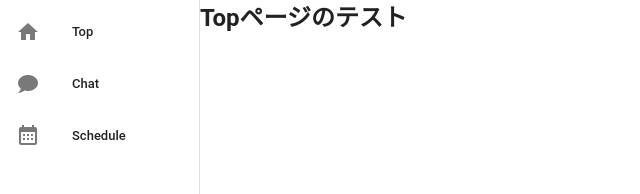
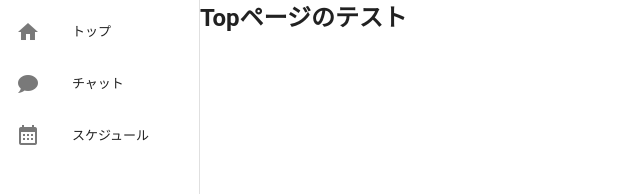
Before and after one commit to Somahc/my-chatbot, a Vue app in the folder my-chatbot/: page / in a window 1280 px wide. Shown: the top 194 px of the page, without its empty margins (0-640 px from the left). Built offline with nearby package versions, Linux system fonts and the light colour scheme; what v-calendar would draw is missing.

Commit message:
サイドバーを日本語に変更

```diff
--- a/my-chatbot/src/App.vue
+++ b/my-chatbot/src/App.vue
@@ -38,9 +38,9 @@ import {
         nav
         dense
       >
-        <v-list-item prepend-icon="mdi-home" title="Top" href="/"></v-list-item>
-        <v-list-item prepend-icon="mdi-chat" title="Chat" href="/chat"></v-list-item>
-        <v-list-item prepend-icon="mdi-calendar-month" title="Schedule" href="/schedule"></v-list-item>
+        <v-list-item prepend-icon="mdi-home" title="トップ" href="/" class="sidebar"></v-list-item>
+        <v-list-item prepend-icon="mdi-chat" title="チャット" href="/chat"></v-list-item>
+        <v-list-item prepend-icon="mdi-calendar-month" title="スケジュール" href="/schedule"></v-list-item>
 
       </v-list>
     </v-navigation-drawer>
```
